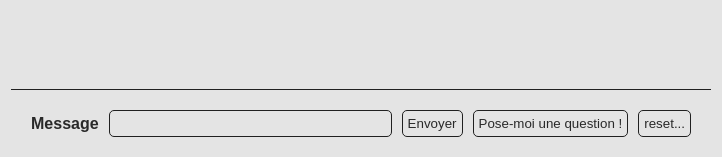
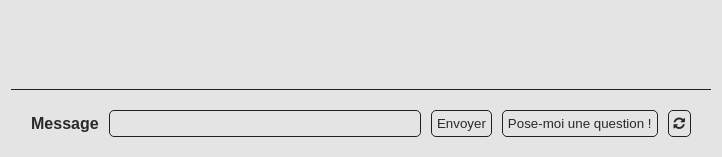
Before and after one commit to matthieu-chau/hackathon-MYL, a Flask app: page / in a window 1280 px wide. Shown: the part 643-800 px from the top of the page, without its empty margins (279-1001 px from the left). Run offline with Flask 3, Linux system fonts and the light colour scheme; parts of the project's set-up code (start-up, migrations or seed data) failed here and were passed over.

Commit message:
Design bouton reset

```diff
--- a/templates/index.html
+++ b/templates/index.html
@@ -12,7 +12,7 @@
   <main class="main-container">
     <header class="header">
       <h1 class="header-title">Mon A.I.de mémoire</h1>
-      <button type="button" class="darkbutton" id="darkbutton" src="parametres.png">
+      <button type="button" class="darkbutton" id="darkbutton">
         <i class="fa fa-rocket"></i>
       </button>
     </header>
@@ -33,7 +33,7 @@
         Pose-moi une question !
       </button>
       <button type="button" class="button" id="reset-button">
-        reset...
+        <i class="fa fa-refresh"></i>
       </button>
     </form>
     <div id="modal" class="modal">
```
